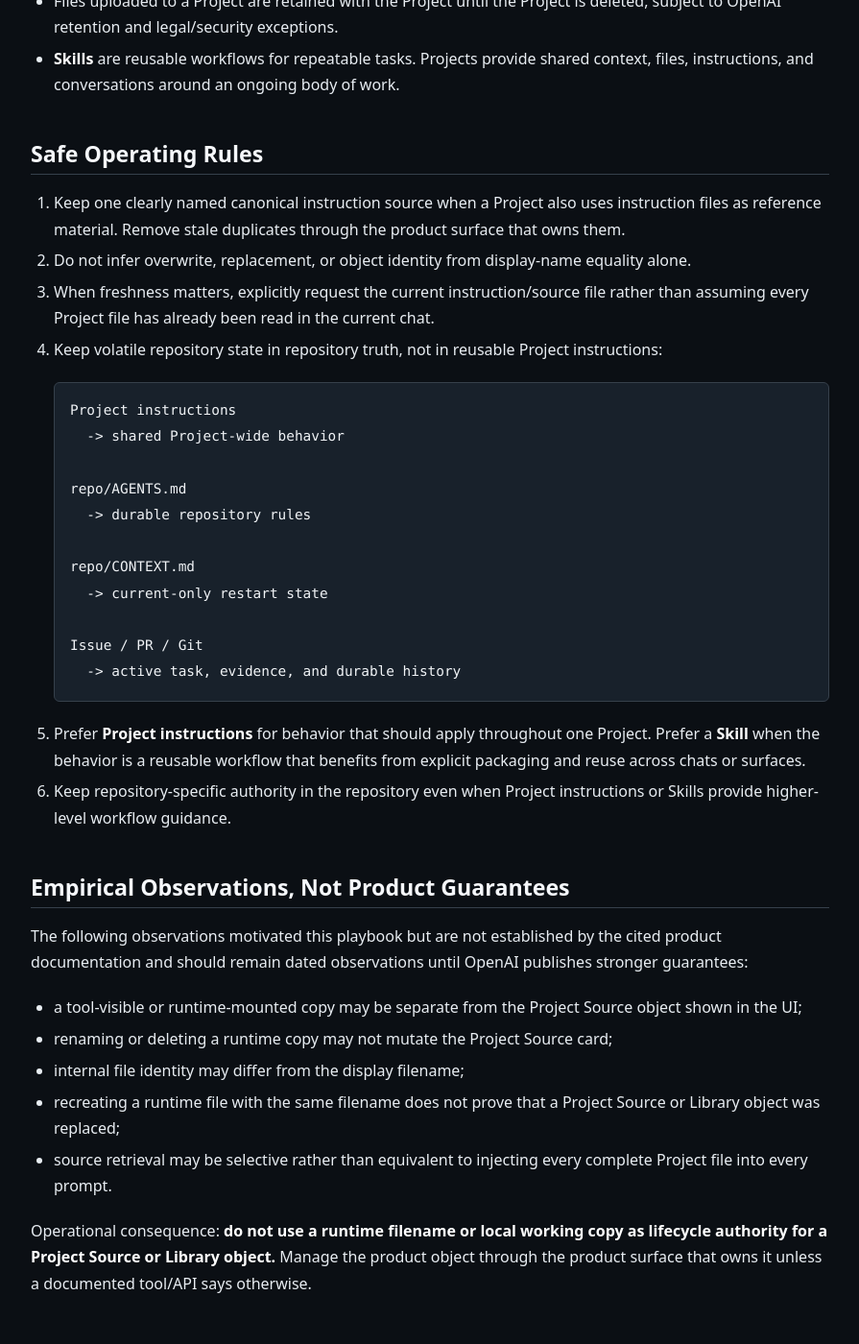
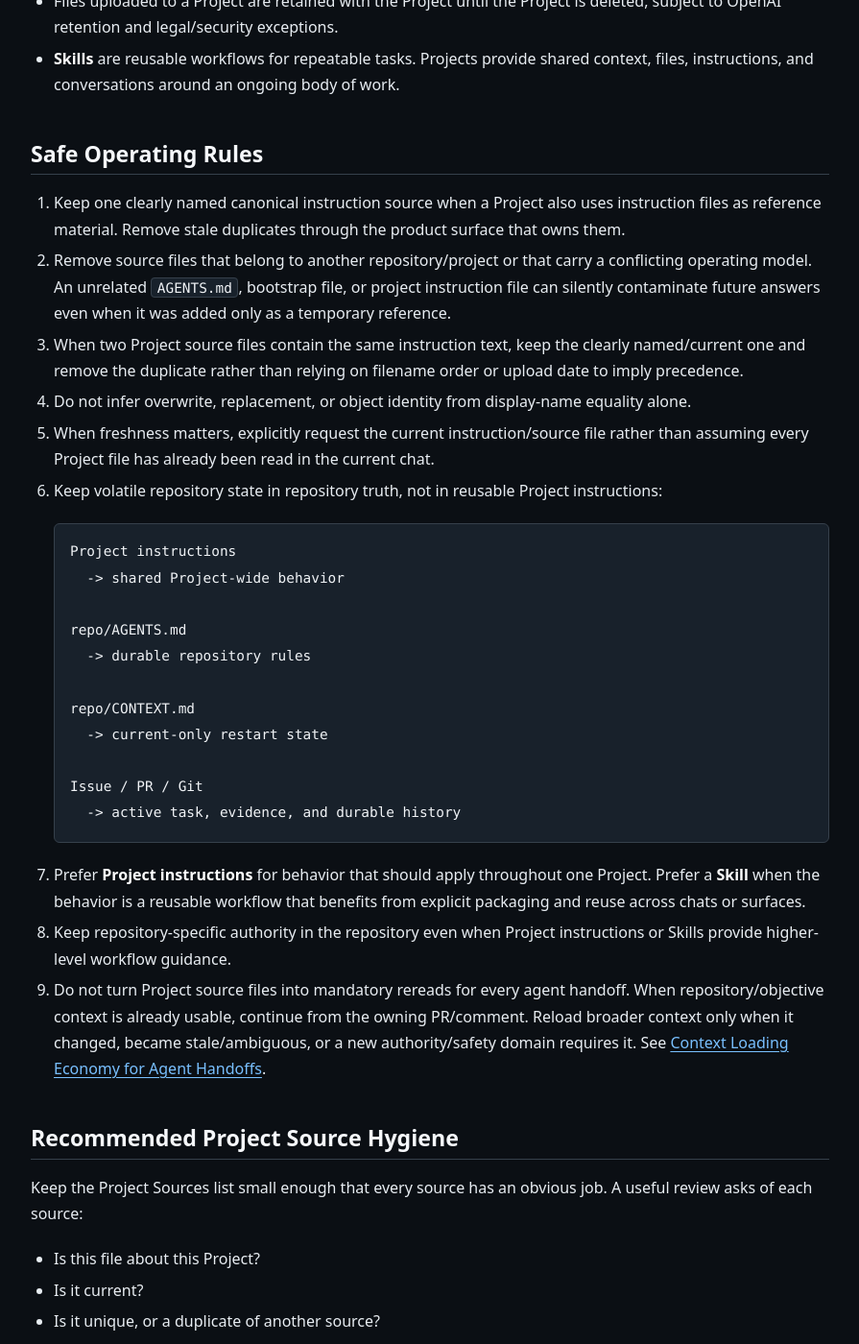
Before and after one commit to amitkarpe/agent-os, a Jekyll site: the page built from kb/playbooks/integrations/chatgpt-project-context-and-files.md, in a window 1280 px wide and 1400 px high, scrolled down 568 px. Shown: the whole window at 96% size, without its empty margins (192-1087 px from the left). Built offline with Jekyll 4.4.1, drawn with Linux system fonts in a browser that asks for light colours; some of the changed text lies outside the part shown.

Commit message:
docs: tighten project source hygiene

````diff
--- a/kb/playbooks/integrations/chatgpt-project-context-and-files.md
+++ b/kb/playbooks/integrations/chatgpt-project-context-and-files.md
@@ -38,12 +38,19 @@
 1. Keep one clearly named canonical instruction source when a Project also uses
    instruction files as reference material. Remove stale duplicates through the
    product surface that owns them.
-2. Do not infer overwrite, replacement, or object identity from display-name
+2. Remove source files that belong to another repository/project or that carry a
+   conflicting operating model. An unrelated `AGENTS.md`, bootstrap file, or
+   project instruction file can silently contaminate future answers even when it
+   was added only as a temporary reference.
+3. When two Project source files contain the same instruction text, keep the
+   clearly named/current one and remove the duplicate rather than relying on
+   filename order or upload date to imply precedence.
+4. Do not infer overwrite, replacement, or object identity from display-name
    equality alone.
-3. When freshness matters, explicitly request the current instruction/source file
+5. When freshness matters, explicitly request the current instruction/source file
    rather than assuming every Project file has already been read in the current
    chat.
-4. Keep volatile repository state in repository truth, not in reusable Project
+6. Keep volatile repository state in repository truth, not in reusable Project
    instructions:
 
    ```text
@@ -60,11 +67,32 @@
      -> active task, evidence, and durable history
    ```
 
-5. Prefer **Project instructions** for behavior that should apply throughout one
+7. Prefer **Project instructions** for behavior that should apply throughout one
    Project. Prefer a **Skill** when the behavior is a reusable workflow that
    benefits from explicit packaging and reuse across chats or surfaces.
-6. Keep repository-specific authority in the repository even when Project
+8. Keep repository-specific authority in the repository even when Project
    instructions or Skills provide higher-level workflow guidance.
+9. Do not turn Project source files into mandatory rereads for every agent
+   handoff. When repository/objective context is already usable, continue from
+   the owning PR/comment. Reload broader context only when it changed, became
+   stale/ambiguous, or a new authority/safety domain requires it. See
+   [Context Loading Economy for Agent Handoffs](context-loading-economy.md).
+
+## Recommended Project Source Hygiene
+
+Keep the Project Sources list small enough that every source has an obvious job.
+A useful review asks of each source:
+
+- Is this file about this Project?
+- Is it current?
+- Is it unique, or a duplicate of another source?
+- Is it stable reference material rather than volatile task state?
+- Would loading it together with the other sources create conflicting operating
+  instructions?
+
+Prefer one canonical Project-instructions source plus a small number of durable
+reference files. Active Issue/PR state should normally remain in GitHub instead
+of being copied into Project Sources.
 
 ## Empirical Observations, Not Product Guarantees
 
@@ -97,6 +125,19 @@
 - distinguish documented behavior from local observation;
 - keep product-specific claims dated because ChatGPT behavior can change.
 
+For source-list hygiene, also verify:
+
+- no duplicate instruction files remain;
+- no unrelated repository/project instruction file remains;
+- one clearly named current source owns Project-wide behavior;
+- active task state is not being maintained redundantly in both Project Sources
+  and GitHub.
+
+## Related playbooks
+
+- [Context Loading Economy for Agent Handoffs](context-loading-economy.md)
+- [ChatGPT and Codex Collaboration Protocol](chatgpt-codex-collaboration-protocol.md)
+
 ## Citations
 
 - https://help.openai.com/en/articles/10169521-using-projects-in-chatgpt
````
Also changed, not shown: other parts of kb/playbooks/integrations/chatgpt-project-context-and-files.md (+3 -3 lines).
